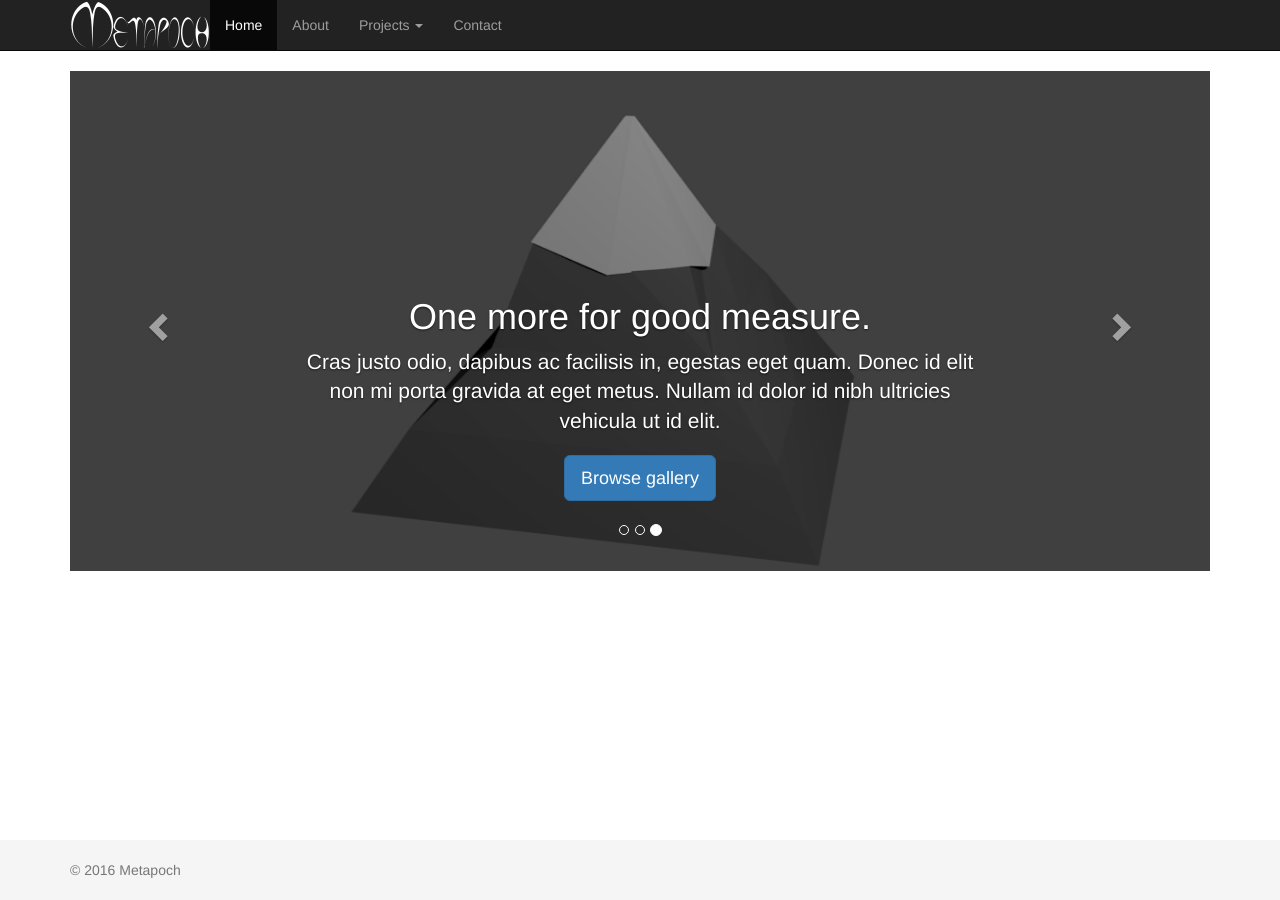
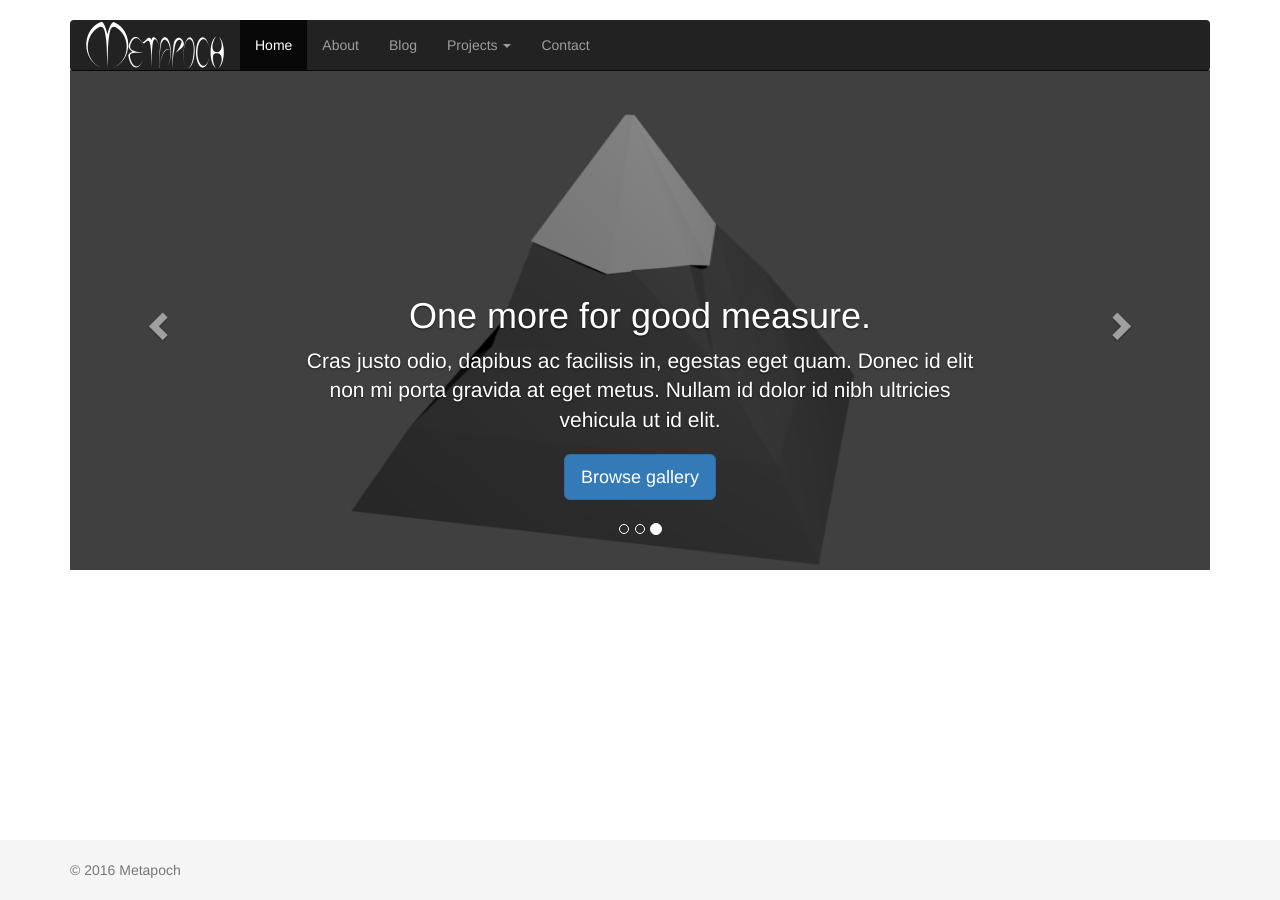
Before and after one commit to metapoch/metapoch.github.io, a Jekyll site: the page built from index.html, in a window 1280 px wide. Built offline with Jekyll 4.4.1, drawn with Linux system fonts in a browser that asks for light colours.

Commit message:
css changes

```diff
--- a/_layouts/default.html
+++ b/_layouts/default.html
@@ -17,6 +17,9 @@
     <link href="/css/navcss.css" rel="stylesheet">
   </head>
   <body>
+  <div class="navbar-wrapper">
+        <div class="container">
+
           <nav class="navbar navbar-inverse navbar-static-top">
             <div class="container">
               <div class="navbar-header">
@@ -32,6 +35,7 @@
                 <ul class="nav navbar-nav">
                   <li class="active"><a href="#">Home</a></li>
                   <li><a href="#about">About</a></li>
+                  <li><a href="/blog/">Blog</a></li>
                   <li class="dropdown">
                     <a href="#" class="dropdown-toggle" data-toggle="dropdown" role="button" aria-haspopup="true" aria-expanded="false">Projects <span class="caret"></span></a>
                     <ul class="dropdown-menu">
@@ -49,6 +53,8 @@
               </div>
             </div>
           </nav>
+        </div>
+    </div>
 			<div class="container">
 
 			{{ content }}
--- a/css/navcss.css
+++ b/css/navcss.css
@@ -3,6 +3,7 @@
 /* Padding below the footer and lighter body text */
 
 body {
+  padding-top: 70px;
   padding-bottom: 40px;
   color: #5a5a5a;
 }
```
Lines whose indentation alone changed are shown as unchanged.
